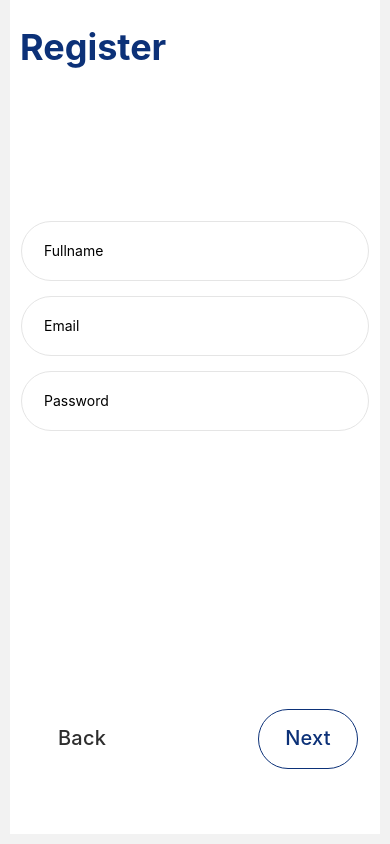
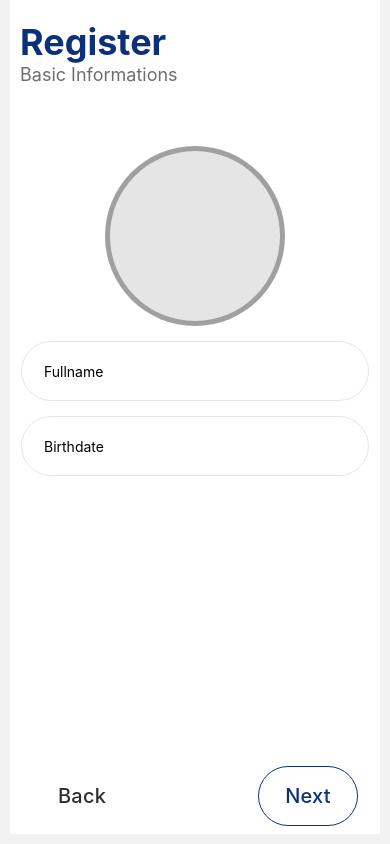
Before and after one commit to LampStack-TN/task-genie-mobile, a React Native app: screen /BasicInfos in a window 390 px wide. Built offline with nearby package versions, Linux system fonts and the light colour scheme; no server answers.

Commit message:
Adjust register

```diff
--- a/App.tsx
+++ b/App.tsx
@@ -7,7 +7,7 @@ import { createNativeStackNavigator } from "@react-navigation/native-stack";
 import Step1 from "./components/tasks/steps/Step1";
 import Step2 from "./components/tasks/steps/Step2";
 import Step3 from "./components/tasks/steps/Step3";
-import Register from "./components/auth/register/register";
+import Register from "./components/auth/register/Register";
 import TaskDetails from "./components/taskDetails/TaskDetails";
 import TaskList from "./components/tasks/list/TaskList";
 import BasicInfos from "./components/auth/register/BasicInfos";
--- a/components/auth/register/BasicInfos.tsx
+++ b/components/auth/register/BasicInfos.tsx
@@ -1,17 +1,26 @@
-import { StatusBar, StyleSheet, Text, TextInput, View } from "react-native";
+import {
+  StatusBar,
+  StyleSheet,
+  Text,
+  TextInput,
+  View,
+  ScrollView,
+} from "react-native";
 import React, { useState } from "react";
 import Button from "../../UI/Button";
 
 const BasicInfos = () => {
   const [fullName, setName] = useState("");
-  const [email, setEmail] = useState("");
-  const [password, setPassword] = useState("");
+  const [birthdate, setBirthdate] = useState("");
   return (
     <View style={styles.container}>
+      <ScrollView contentContainerStyle={{ flexGrow: 1 }}>
         <View style={styles.header}>
           <Text style={styles.title}>Register</Text>
+          <Text style={styles.subTitle}>Basic Informations</Text>
         </View>
         <View style={styles.section}>
+          <View style={styles.dummyImg}></View>
           <TextInput
             placeholder="Fullname"
             value={fullName}
@@ -19,17 +28,9 @@ const BasicInfos = () => {
             style={styles.input}
           />
           <TextInput
-          placeholder="Email"
-          value={email}
-          onChangeText={(text) => setEmail(text)}
-          style={styles.input}
-        />
-        <TextInput
-          passwordRules=""
-          secureTextEntry={true}
-          placeholder="Password"
-          value={password}
-          onChangeText={(text) => setPassword(text)}
+            placeholder="Birthdate"
+            value={birthdate}
+            onChangeText={(text) => setBirthdate(text)}
             style={styles.input}
           />
         </View>
@@ -37,14 +38,15 @@ const BasicInfos = () => {
           <Button
             label="Back"
             style="bare"
-          callback={() => console.log(email)}
+            callback={() => console.log(birthdate)}
           />
           <Button
             label="Next"
             style="outline"
-          callback={() => console.log(email)}
+            callback={() => console.log(birthdate)}
           />
         </View>
+      </ScrollView>
     </View>
   );
 };
@@ -61,40 +63,43 @@ const styles = StyleSheet.create({
   },
   header: {
     alignItems: "flex-start",
-    flex: 1,
-    backgroundColor: "#fff",
     paddingHorizontal: 10,
-    paddingVertical: 25,
+    paddingVertical: 20,
+    justifyContent: "center",
+    paddingLeft: 10,
   },
   footer: {
     flexDirection: "row",
     backgroundColor: "#fff",
     paddingHorizontal: 22,
-    paddingVertical: 25,
-    flex: 1,
+    paddingVertical: 8,
     alignItems: "center",
     justifyContent: "space-between",
   },
   section: {
-    backgroundColor: "#fff",
-    flex: 3,
+    // backgroundColor: "#f0f0f0",
     gap: 15,
-    height: 50,
+    flex: 1,
+    // borderWidth: 2,
     marginTop: 30,
     paddingHorizontal: 11,
+    paddingVertical: 11,
   },
   back: {
     position: "absolute",
-    flex: 0,
     top: 32,
     left: 16,
     fontSize: 18,
   },
   title: {
-    textAlign: "center",
     fontSize: 36,
     fontWeight: "bold",
     color: "#0C3178",
+  },
+  subTitle: {
+    fontSize: 18,
+    fontWeight: "400",
+    color: "#6e6e6e",
   },
   input: {
     backgroundColor: "#fff",
@@ -115,4 +120,13 @@ const styles = StyleSheet.create({
     alignItems: "center",
     position: "absolute",
   },
+  dummyImg: {
+    width: 180,
+    height: 180,
+    backgroundColor: "rgba(0, 0, 0, 0.1)",
+    borderRadius: 90,
+    borderColor: "rgba(0, 0, 0, 0.3)",
+    borderWidth: 5,
+    alignSelf: "center",
+  },
 });
--- a/components/auth/register/register.tsx
+++ b/components/auth/register/register.tsx
@@ -5,7 +5,6 @@ import {
   StatusBar,
   TextInput,
   ActivityIndicator,
-  Button as Btn,
   Pressable,
 } from "react-native";
 
@@ -15,7 +14,6 @@ import Button from "../../UI/Button";
 
 const Register = ({ navigation }) => {
   const [loading, setLoading] = useState(false);
-  const [fullName, setName] = useState("");
   const [email, setEmail] = useState("");
   const [password, setPassword] = useState("");
 
@@ -29,12 +27,6 @@ const Register = ({ navigation }) => {
           <Text style={styles.title}>Register</Text>
         </View>
         <View style={styles.section}>
-          <TextInput
-            placeholder="Fullname"
-            value={fullName}
-            onChangeText={(text) => setName(text)}
-            style={styles.input}
-          />
           <TextInput
             placeholder="Email"
             value={email}
```
Lines whose indentation alone changed are shown as unchanged.
